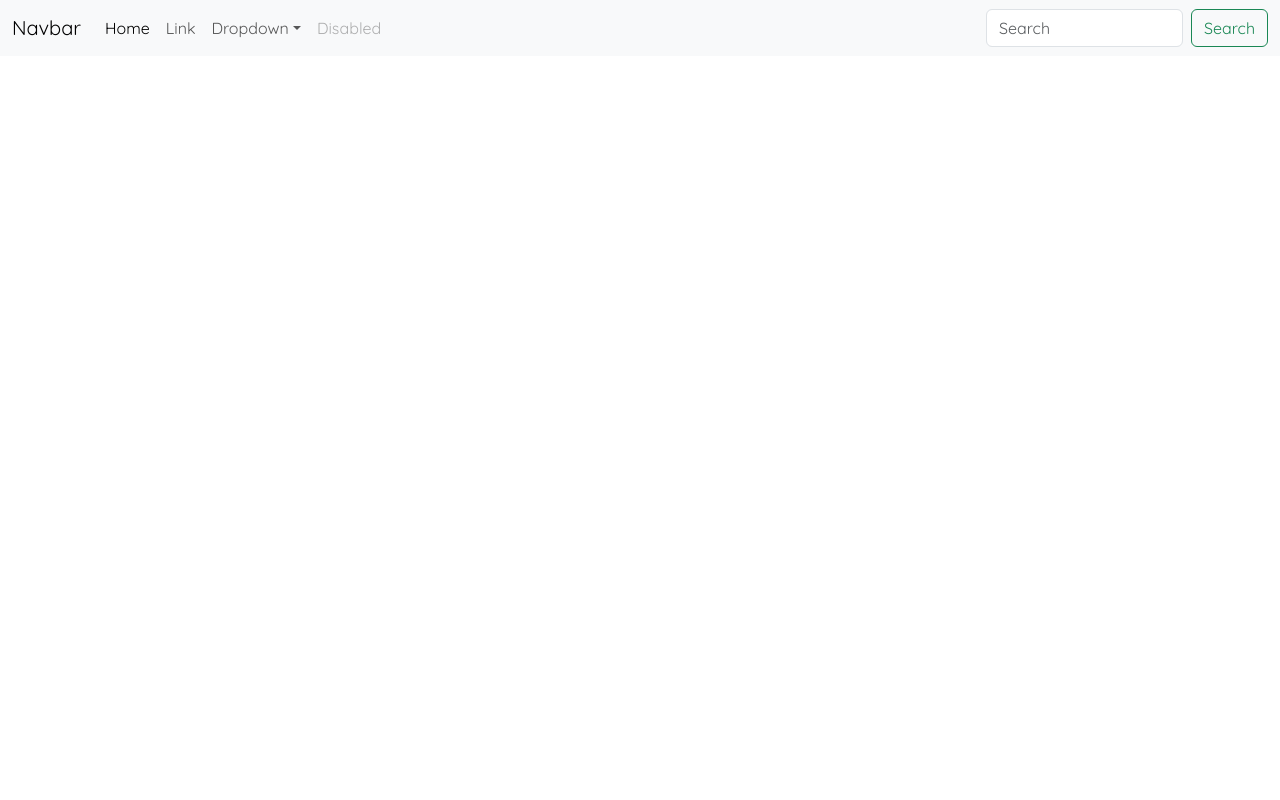
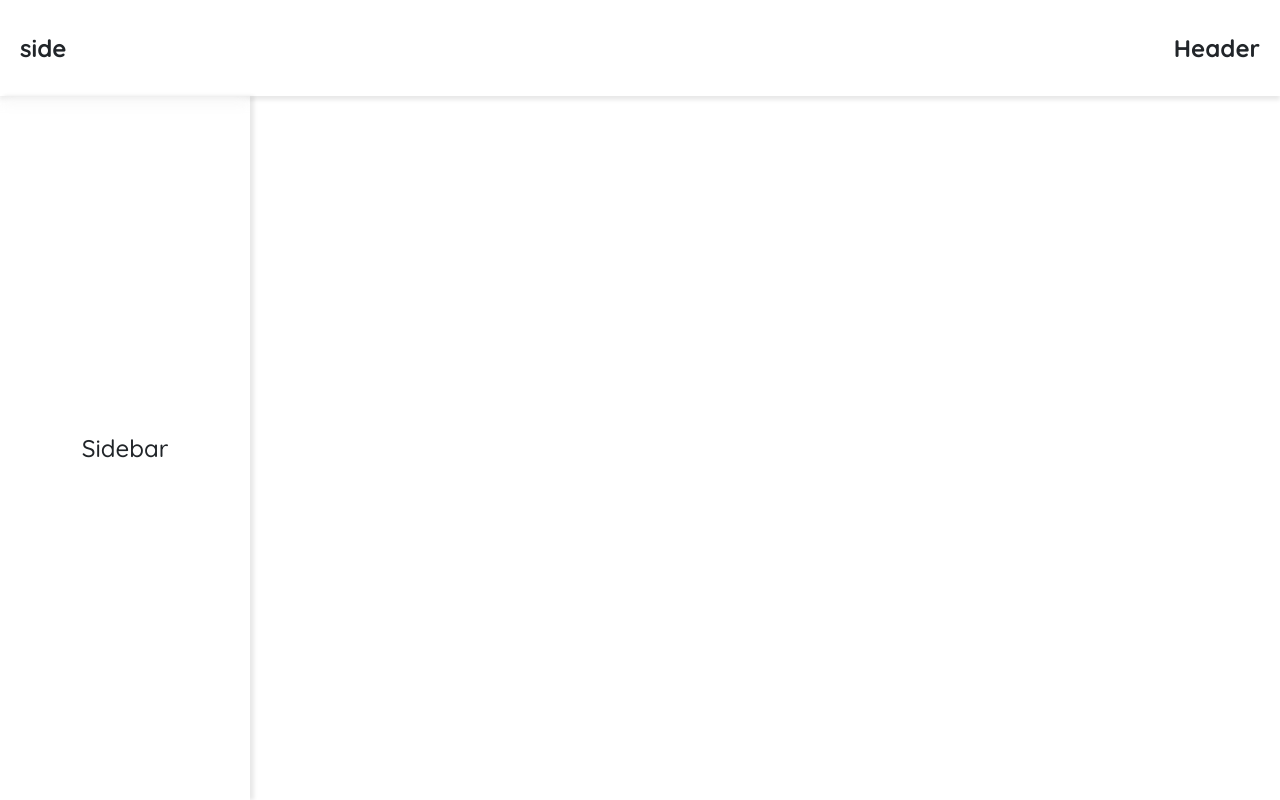
Before and after one commit to Aslam-Naseer/HMMS_frontend, a React (Create React App) app: page /home in a window 1280 px wide. Built offline with nearby package versions, Linux system fonts and the light colour scheme.

Commit message:
Setup Navbars

```diff
--- a/src/App.js
+++ b/src/App.js
@@ -1,26 +1,19 @@
-import './App.css';
-import Login from './modules/Login';
-import Register from './modules/Reg';
-import Dashboard from './modules/Dashboard';
-import {
-  BrowserRouter as Router,
-  Route,
-  Routes,
-} from 'react-router-dom';
-
-
+import "./App.css";
+import Login from "./modules/Login";
+import Register from "./modules/Reg";
+import Dashboard from "./modules/Dashboard";
+import { BrowserRouter as Router, Route, Routes } from "react-router-dom";
+import Navbars from "./modules/Navbars";
 
 function App() {
   return (
     <Router>
-
-        <Routes>
-          <Route path="/" element={<Login/>} />
-          <Route path="/reg" element={<Register/>} />
-          <Route path="/home" element={<Dashboard/>}/>
-
-        </Routes>
-
+      <Navbars />
+      <Routes>
+        <Route path="/" element={<Login />} />
+        <Route path="/reg" element={<Register />} />
+        <Route path="/home" element={<Dashboard />} />
+      </Routes>
     </Router>
   );
 }
--- a/src/modules/Dashboard.js
+++ b/src/modules/Dashboard.js
@@ -1,7 +1,6 @@
 import React from "react";
 import { useState } from "react";
-import Navbar from "./Navbar";
-import 'bootstrap/dist/css/bootstrap.min.css';
+import "bootstrap/dist/css/bootstrap.min.css";
 export default function Dashboard() {
   const [list, setList] = useState({});
   const display = () => {
@@ -13,7 +12,6 @@ export default function Dashboard() {
       body: JSON.stringify({
         hostelid: sessionStorage.getItem("key"),
       }),
-
     }).then((response) => {
       response.json().then((data) => {
         console.log(data);
@@ -21,11 +19,5 @@ export default function Dashboard() {
       });
     });
   };
-  return (
-    <>
-    <Navbar/>
-    </>
-
-
-  );
+  return <></>;
 }
--- /dev/null
+++ b/src/modules/Header.js
@@ -0,0 +1,16 @@
+<script
+  src="https://cdn.jsdelivr.net/npm/react/umd/react.production.min.js"
+  crossorigin
+></script>;
+const Header = ({ toggleSidebar }) => {
+  return (
+    <div className="head-nav">
+      <div onClick={toggleSidebar} className="side-menu">
+        side
+      </div>
+      <div>Header</div>
+    </div>
+  );
+};
+
+export default Header;
--- a/src/modules/Navbar.js
+++ /dev/null
@@ -1,44 +0,0 @@
-import React from "react";
-
-export default function Navbar1() {
-  return (
-    <div>
-      <nav className="navbar navbar-expand-lg bg-body-tertiary">
-  <div className="container-fluid">
-    <a className="navbar-brand" href="./">Navbar</a>
-    <button className="navbar-toggler" type="button" data-bs-toggle="collapse" data-bs-target="./navbarSupportedContent" aria-controls="navbarSupportedContent" aria-expanded="false" aria-label="Toggle navigation">
-      <span className="navbar-toggler-icon"></span>
-    </button>
-    <div className="collapse navbar-collapse" id="navbarSupportedContent">
-      <ul className="navbar-nav me-auto mb-2 mb-lg-0">
-        <li className="nav-item">
-          <a className="nav-link active" aria-current="page" href="./">Home</a>
-        </li>
-        <li className="nav-item">
-          <a className="nav-link" href="./">Link</a>
-        </li>
-        <li className="nav-item dropdown">
-          <a className="nav-link dropdown-toggle" href="./" role="button" data-bs-toggle="dropdown" aria-expanded="false">
-            Dropdown
-          </a>
-          <ul className="dropdown-menu">
-            <li><a className="dropdown-item" href="./">Action</a></li>
-            <li><a className="dropdown-item" href="./">Another action</a></li>
-            <li><hr className="dropdown-divider"/></li>
-            <li><a className="dropdown-item" href="./">Something else here</a></li>
-          </ul>
-        </li>
-        <li className="nav-item">
-          <a className="nav-link disabled" aria-disabled="true">Disabled</a>
-        </li>
-      </ul>
-      <form className="d-flex" role="search">
-        <input className="form-control me-2" type="search" placeholder="Search" aria-label="Search"/>
-        <button className="btn btn-outline-success" type="submit">Search</button>
-      </form>
-    </div>
-  </div>
-</nav>
-    </div>
-  );
-}
--- /dev/null
+++ b/src/modules/Navbars.js
@@ -0,0 +1,19 @@
+import React, { useState } from "react";
+import Header from "./Header";
+import Sidebar from "./Sidebar";
+import "./navbars.css";
+
+const Navbars = () => {
+  const [showSidebar, setShowSidebar] = useState(true);
+  const toggleSidebar = () => {
+    setShowSidebar((s) => !s);
+  };
+  return (
+    <>
+      <Header toggleSidebar={toggleSidebar} />
+      <Sidebar showSidebar={showSidebar} />
+    </>
+  );
+};
+
+export default Navbars;
--- /dev/null
+++ b/src/modules/Sidebar.js
@@ -0,0 +1,9 @@
+const Sidebar = ({ showSidebar }) => {
+  return (
+    <div className={showSidebar ? "side-nav show-sidebar" : "side-nav"}>
+      Sidebar
+    </div>
+  );
+};
+
+export default Sidebar;
--- /dev/null
+++ b/src/modules/navbars.css
@@ -0,0 +1,52 @@
+.head-nav {
+  background-color: transparent;
+  backdrop-filter: blur(10px);
+  box-shadow: 0px 4px 4px 0px #00000017;
+
+  position: fixed;
+  left: 0;
+  right: 0;
+  top: 0;
+  height: 12vh;
+  z-index: 1;
+
+  font-weight: 700;
+  font-size: 24px;
+
+  display: flex;
+  align-items: center;
+  justify-content: space-between;
+  padding: 20px;
+}
+
+.side-menu {
+  cursor: pointer;
+}
+
+.side-nav {
+  background-color: transparent;
+  backdrop-filter: blur(7px);
+  box-shadow: 4px 0px 4px 0px #00000017;
+
+  position: fixed;
+  left: 0;
+  top: 12vh;
+  bottom: 0;
+  width: 250px;
+  z-index: 1;
+
+  font-weight: 500;
+  font-size: 24px;
+
+  display: flex;
+  align-items: center;
+  justify-content: space-around;
+
+  transition: translate cubic-bezier(1, -0.02, 0.49, 0.92) 350ms;
+  translate: -250px 0;
+}
+
+.show-sidebar {
+  translate: 0px 0;
+
+}
```
